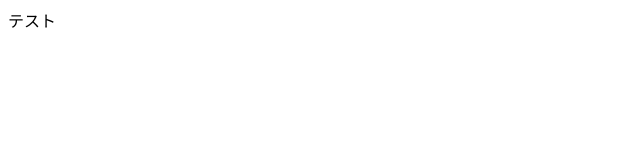
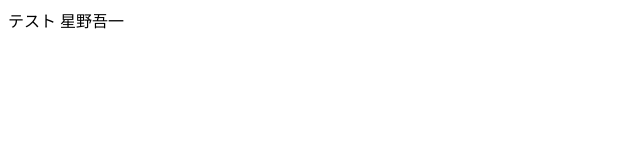
Before and after one commit to YutaTanemoto/241205115-428_1, a plain HTML site: page index.html in a window 1280 px wide. Shown: the full height of the page, 0-640 px from the left. Drawn offline with Linux system fonts and the light colour scheme.

Commit message:
Update index.html

```diff
--- a/index.html
+++ b/index.html
@@ -5,6 +5,6 @@
     <title>タイトル</title>
     </head>
     <body>
-      テスト
+      テスト 星野吾一
     </body>
 </html>
```
